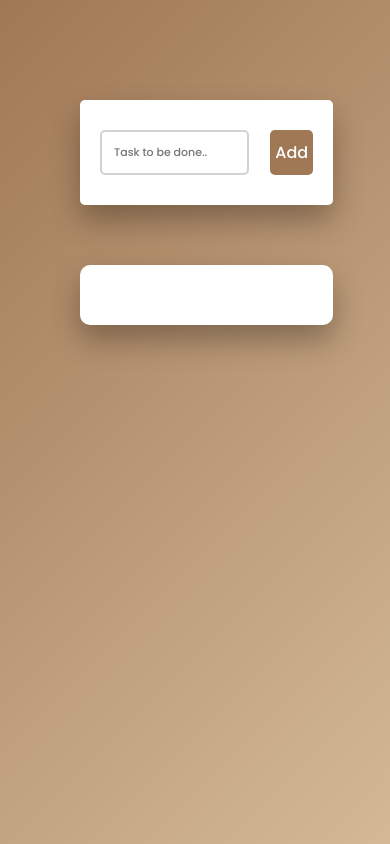
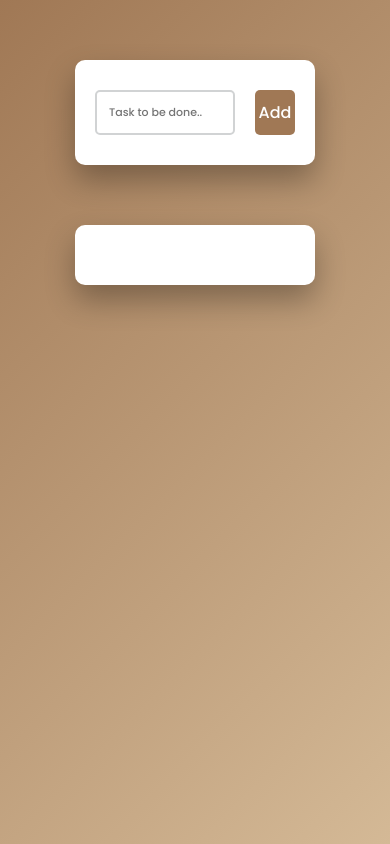
Before and after one commit to shiveshmukund/oasis-infobyte, a plain HTML site: page Level_2/Task_3/index.html in a window 390 px wide. Drawn offline with Linux system fonts and the light colour scheme.

Commit message:
style.css

```diff
--- a/Level_2/Task_3/style.css
+++ b/Level_2/Task_3/style.css
@@ -1,21 +1,19 @@
 *,
 *:before,
-*:after{
+*:after {
     padding: 0;
     margin: 0;
     box-sizing: border-box;
 }
-body{
+
+body {
     height: 100vh;
-    background: linear-gradient(
-        135deg,
-        #A07855FF,
-        #D4B996FF
-    );
+    background: linear-gradient(135deg, #A07855FF, #D4B996FF);
 }
-.container{
+
+.container {
     width: 40%;
-    min-width: 450px;
+    min-width: 320px;
     position: absolute;
     margin: auto;
     left: 0;
@@ -23,18 +21,19 @@ body{
     top: 30px;
     padding: 30px 40px;
 }
-#newtask{
+
+#newtask {
     position: relative;
     background-color: #ffffff;
     padding: 30px 20px;
-    border-radius: 5px;
-    box-shadow: 0 15px 30px rgba(0,0,0,0.3);
+    border-radius: 10px;
+    box-shadow: 0 15px 30px rgba(0, 0, 0, 0.3);
 }
-#newtask input{
-    width: 70%;
+
+#newtask input {
     width: 70%;
     height: 45px;
-    font-family: 'Poppins',sans-serif;
+    font-family: 'Poppins', sans-serif;
     font-size: 15px;
     border: 2px solid #d1d3d4;
     padding: 12px;
@@ -43,17 +42,19 @@ body{
     position: relative;
     border-radius: 5px;
 }
-#newtask input:focus{
+
+#newtask input:focus {
     outline: none;
     border-color: #A07855FF;
 }
-#newtask button{
+
+#newtask button {
     position: relative;
     float: right;
     width: 20%;
     height: 45px;
     border-radius: 5px;
-    font-family: 'Poppins',sans-serif;
+    font-family: 'Poppins', sans-serif;
     font-weight: 500;
     font-size: 16px;
     background-color: #A07855FF;
@@ -62,16 +63,18 @@ body{
     cursor: pointer;
     outline: none;
 }
-#tasks{
+
+#tasks {
     background-color: #ffffff;
     padding: 30px 20px;
     margin-top: 60px;
     border-radius: 10px;
-    box-shadow: 0 15px 30px rgba(0,0,0,0.3);
+    box-shadow: 0 15px 30px rgba(0, 0, 0, 0.3);
     width: 100%;
     position: relative;
 }
-.task{
+
+.task {
     background-color: #ffffff;
     height: 50px;
     padding: 5px 10px;
@@ -82,12 +85,14 @@ body{
     border-bottom: 2px solid #d1d3d4;
     cursor: pointer;
 }
-.task span{
-    font-family: 'Poppins',sans-serif;
+
+.task span {
+    font-family: 'Poppins', sans-serif;
     font-size: 15px;
     font-weight: 400;
 }
-.task button{
+
+.task button {
     background-color: #A07855FF;
     color: #ffffff;
     height: 100%;
@@ -97,17 +102,13 @@ body{
     cursor: pointer;
     outline: none;
 }
-.completed{
+
+.completed {
     text-decoration: line-through;
 }
-@media screen and (max-width: 768px){
-    .container{
-        width: 40%;
-        min-width: 333px;
-        margin:40px;
-    }
-    #newtask input{
-        width: 70%;
+
+@media screen and (max-width: 1200px) {
+    #newtask input {
         width: 70%;
         font-size: 11px;
     }
```
